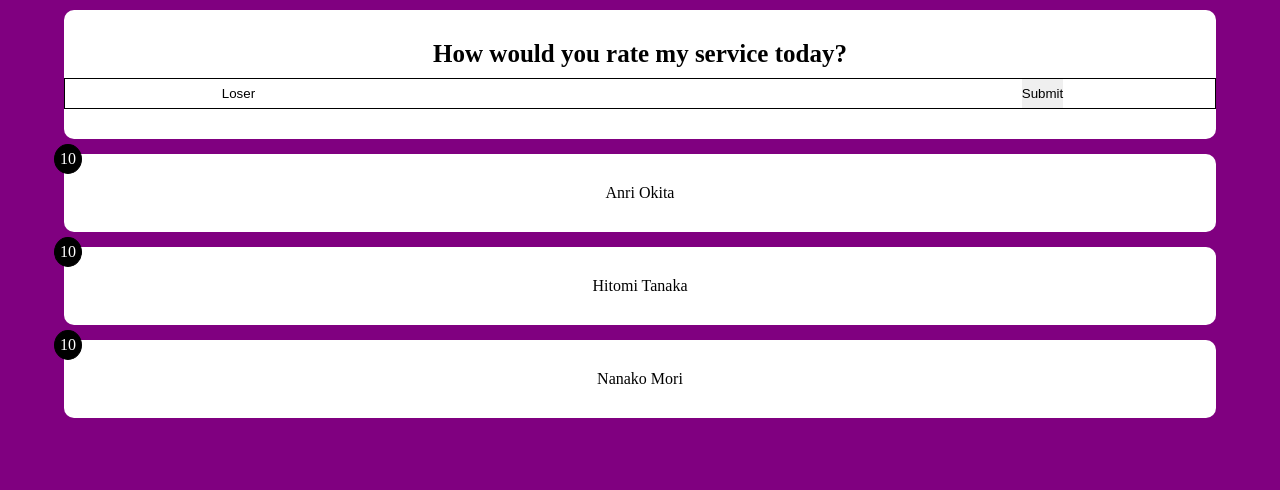
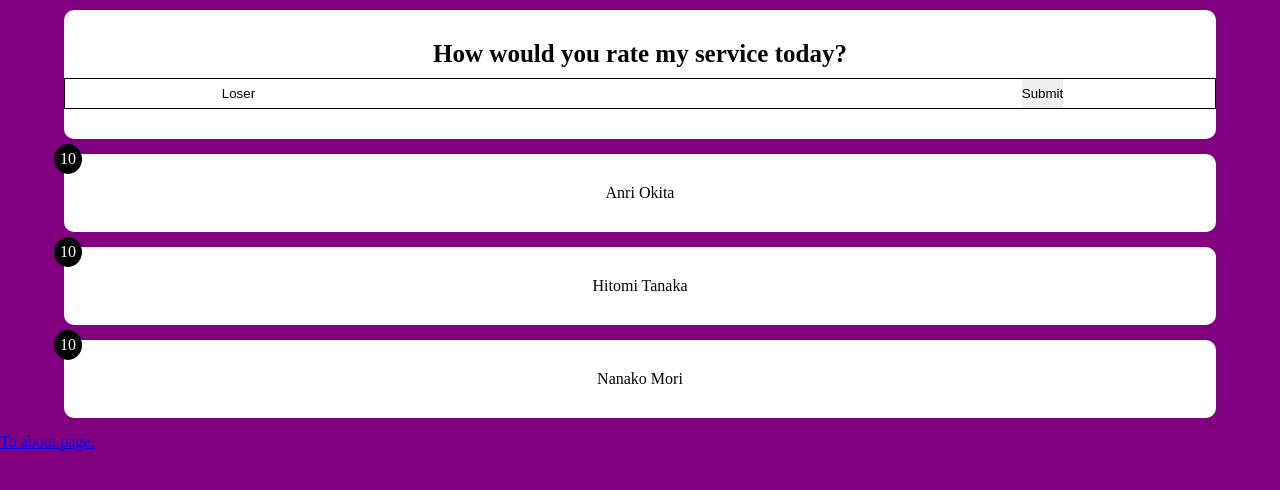
Before and after one commit to louDack/feedback-app, a React (Create React App) app: page / in a window 1280 px wide. Shown: the top 490 px of the page. Built offline with nearby package versions, Linux system fonts and the light colour scheme.

Commit message:
Added routing to AboutPage using react-router-dom.

```diff
--- a/package.json
+++ b/package.json
@@ -9,6 +9,7 @@
     "react": "^17.0.2",
     "react-dom": "^17.0.2",
     "react-icons": "^4.3.1",
+    "react-router-dom": "^6.2.1",
     "react-scripts": "5.0.0",
     "web-vitals": "^2.1.2"
   },
--- a/src/App.js
+++ b/src/App.js
@@ -3,6 +3,8 @@
 import FeedbackList from "./components/FeedbackList"
 import FeedbackData from "./data/FeedbackData"
 import CustomerResponse from "./components/CustomerResponse"
+import AboutPage from "./pages/AboutPage"
+import { BrowserRouter as Router, Link, Route, Routes } from 'react-router-dom'
 
 function App() {
   const background = {
@@ -18,11 +20,26 @@
   }
 
   return (
-    <div className='container' style={background}>
-      <CustomerResponse />
-      <FeedbackList data={feedback} deleteFeedback={deleteFeedback}/>
+    <Router>
+      <div className='container' style={background}>
+        <Routes>
+          {/* Must use 'exact path' b/c url path matching catches all matching cases. So, if matching '/', '/' AND '/about' would match and both would render as a result. */}
+          <Route exact path='/' element={
+            <>
+              <CustomerResponse />
+              <FeedbackList data={feedback} deleteFeedback={deleteFeedback}/>
 
-    </div>
+              {/* Prevents reloading of the page. */}
+              <Link to='/about'>To about page.</Link>
+            </>
+          } />
+
+          {/* Path is literally the url path. */}
+          {/* Element takes a component wrapped in JSX braces. */}
+          <Route path='/about' element={<AboutPage />}/>
+        </Routes>
+      </div>
+    </Router>
   );
 }
 
--- a/src/components/CustomerResponse.jsx
+++ b/src/components/CustomerResponse.jsx
@@ -12,6 +12,9 @@
             <label htmlFor="review">
                 <p className='review-text'>How would you rate my service today?</p>
             </label>
+
+
+
             <div className="button-overlap-input">
                 <input onChange={(e) => handleTextChange(e)} type="text" id="review" name="fname" value={text} className='review-textbox'/>
 
--- /dev/null
+++ b/src/pages/AboutPage.jsx
@@ -0,0 +1,12 @@
+import { Link } from "react-router-dom"
+
+const AboutPage = () => {
+    return (
+        <div>
+            About Page
+            <Link to='/'>Back to Home</Link>
+        </div>
+    )
+}
+
+export default AboutPage
```
Also changed, not shown: 1 other file (tests, documents, lock files or other folders).
